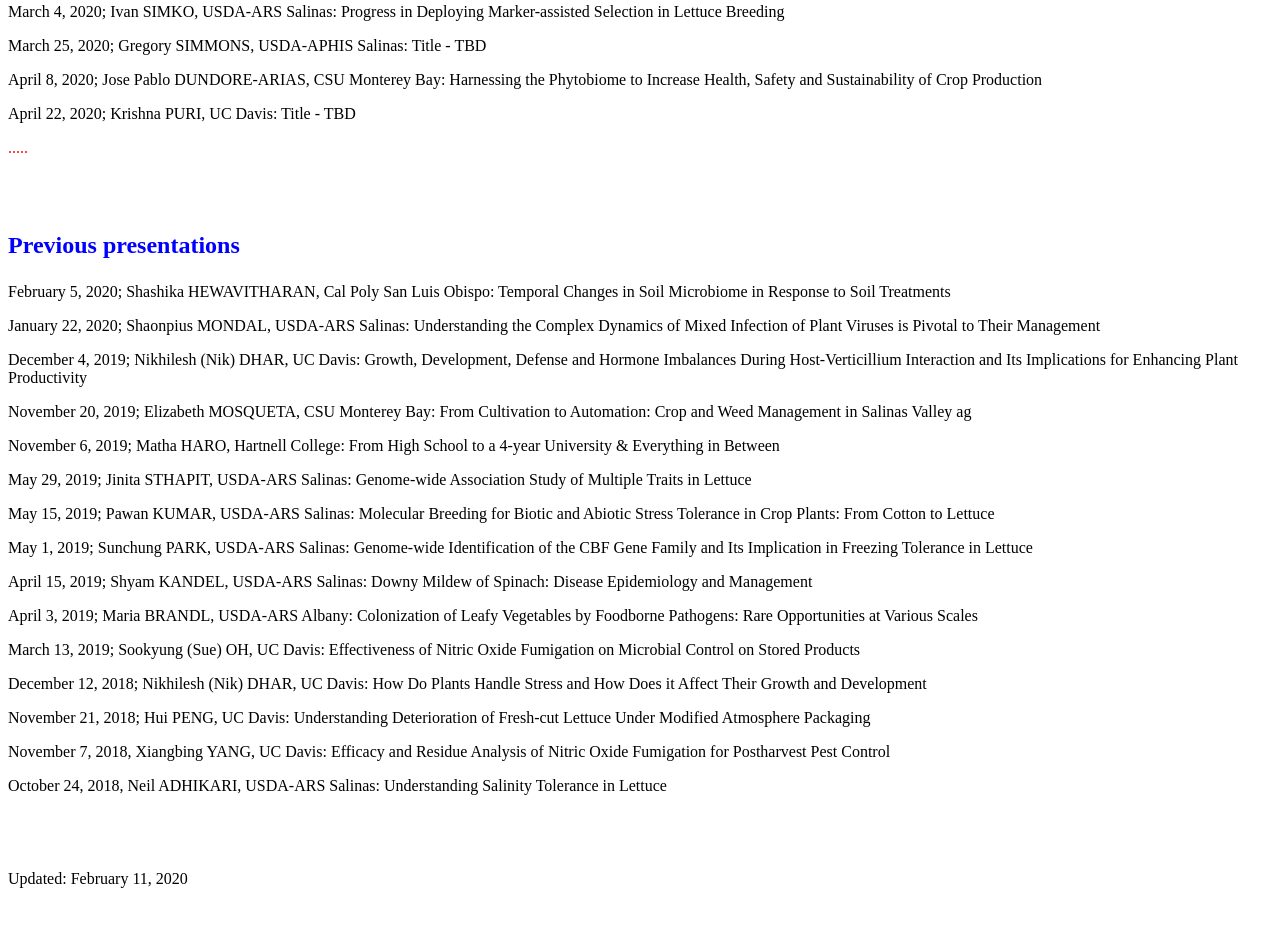
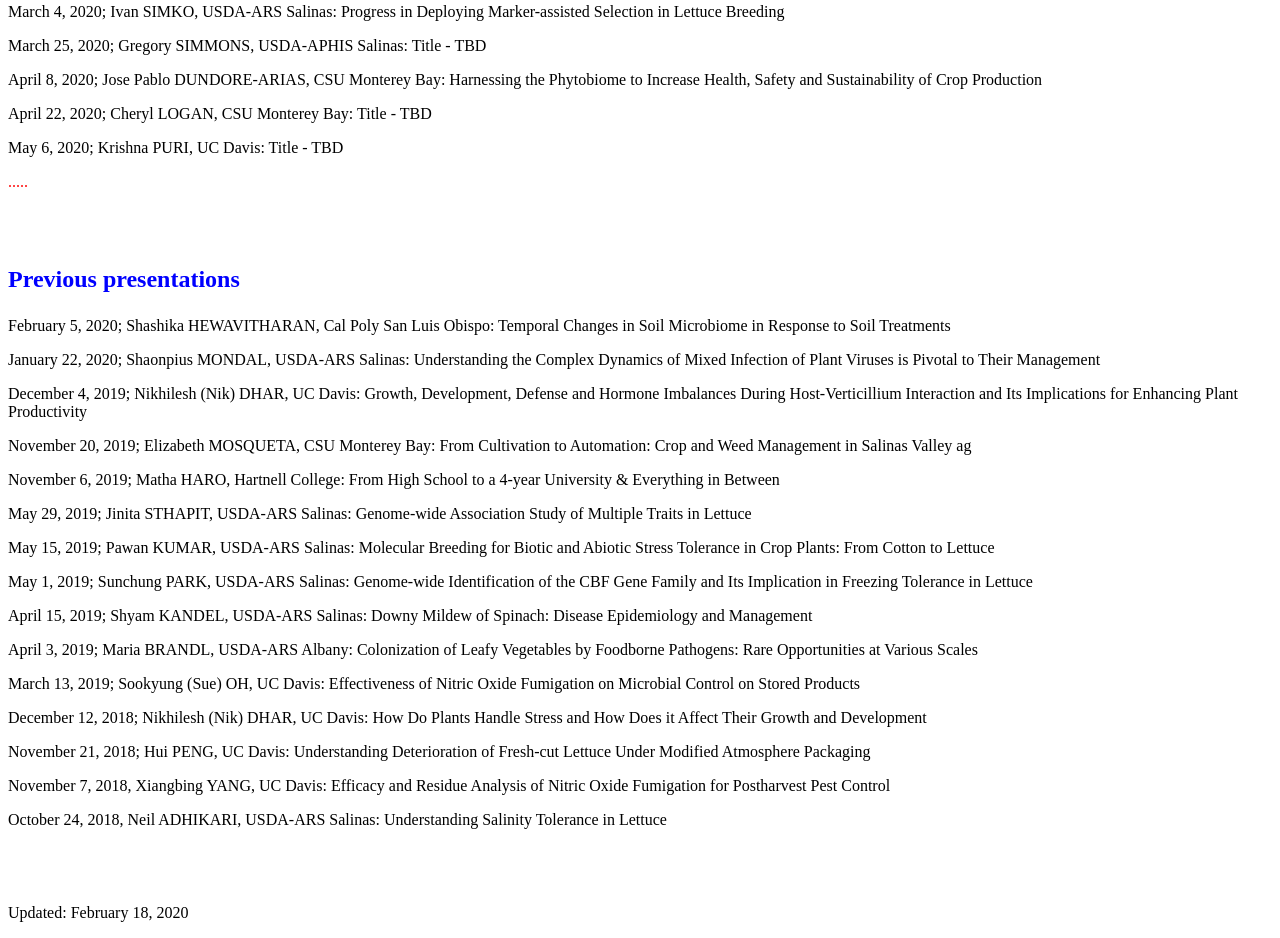
Before and after one commit to Orgovan/Orgovan.github.io, a plain HTML site: page index.html in a window 1280 px wide. Shown: the part 369-1307 px from the top of the page. Before the commit the page ends 1273 px from the top, so only its background shows below. Drawn offline with Linux system fonts and the light colour scheme.

Commit message:
Update index.html

```diff
--- a/index.html
+++ b/index.html
@@ -20,7 +20,8 @@
    <p>March 4, 2020; Ivan SIMKO, USDA-ARS Salinas: Progress in Deploying Marker-assisted Selection in Lettuce Breeding<p>
    <p>March 25, 2020; Gregory SIMMONS, USDA-APHIS Salinas: Title - TBD<p>
    <p>April 8, 2020; Jose Pablo DUNDORE-ARIAS, CSU Monterey Bay: Harnessing the Phytobiome to Increase Health, Safety and Sustainability of Crop Production<p>
-   <p>April 22, 2020; Krishna PURI, UC Davis: Title - TBD<p>
+   <p>April 22, 2020; Cheryl LOGAN, CSU Monterey Bay: Title - TBD<p>
+   <p>May 6, 2020; Krishna PURI, UC Davis: Title - TBD<p>
    <p style="color:red">.....<p>
 
    <h2><p style="color:white"> - <p></h2>
@@ -45,6 +46,6 @@
 
    <h2><p style="color:white"> - <p></h2>
 
-   <p>Updated: February 11, 2020<p>
+   <p>Updated: February 18, 2020<p>
  </body>
 </hrml>
```
